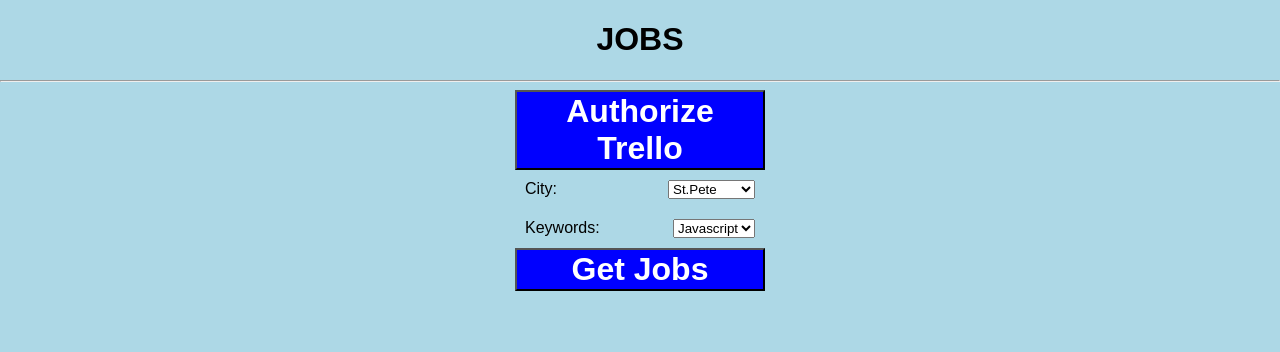
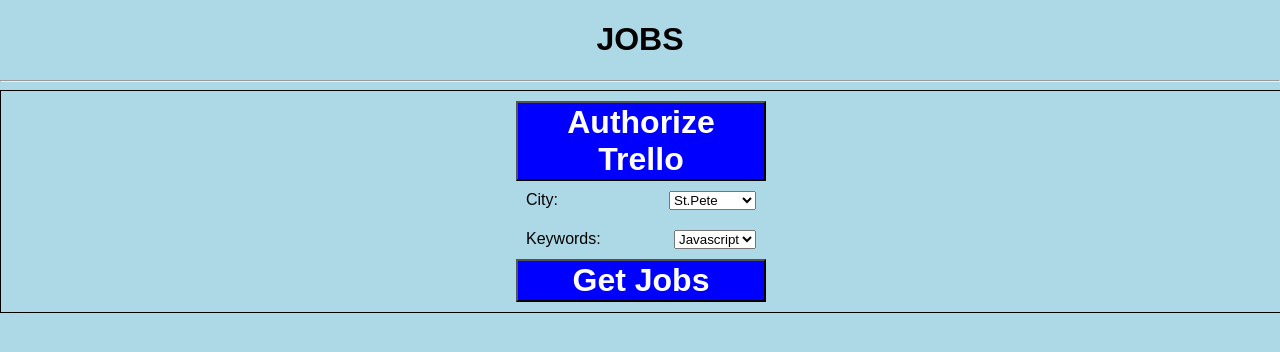
Before and after one commit to bam1056/JobSearch, a React app: page / in a window 1280 px wide. Shown: the top 352 px of the page. Built offline with nearby package versions, Linux system fonts and the light colour scheme.

Commit message:
added style update

```diff
--- a/src/components/styles.js
+++ b/src/components/styles.js
@@ -50,7 +50,9 @@
     display: 'flex',
     alignItems: 'center',
     width: '100%',
-    flexDirection: 'column'
+    flexDirection: 'column',
+    border: '1px solid black',
+    padding: '10px 0'
   }
 }
 export default styles
```
